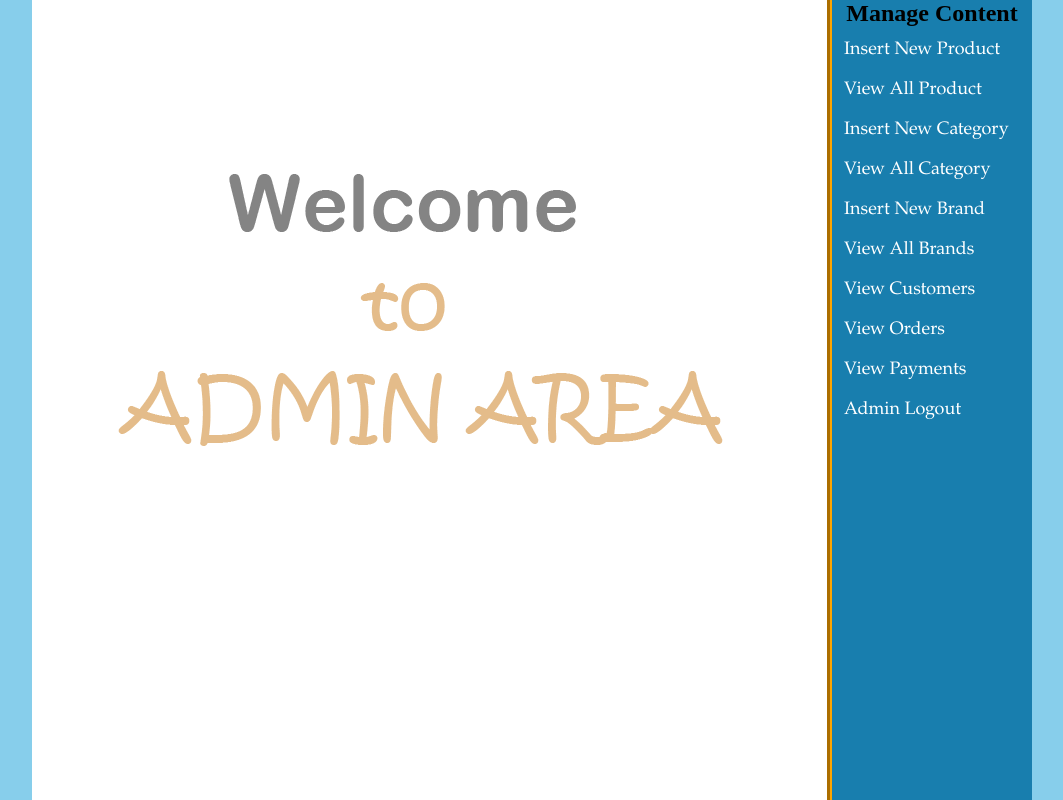
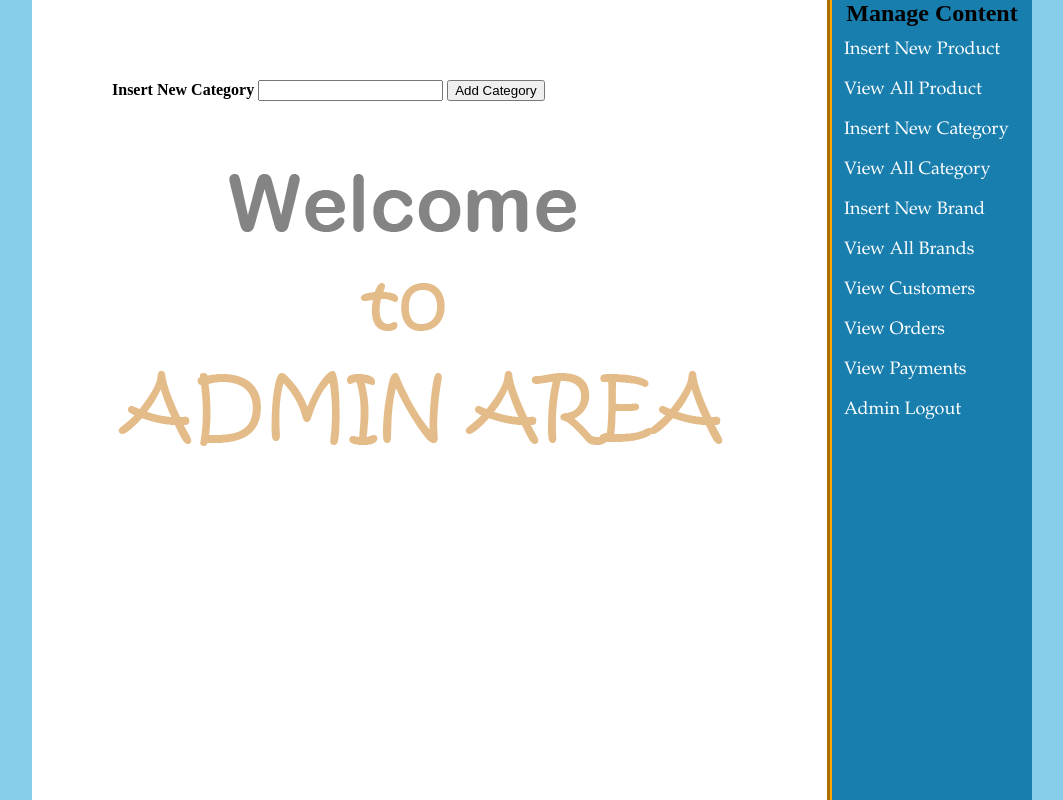
Before and after one commit to SunmeetOberoi/Web-Development, a PHP site: page /admin_area/index.php?insert_cat in a window 1280 px wide. Shown: the part 125-925 px from the top of the page, without its empty margins (108-1171 px from the left). Run offline with PHP 8.4, Linux system fonts and the light colour scheme.

Commit message:
Insert categories

```diff
--- a/Courses/php/ecommerce/admin_area/index.php
+++ b/Courses/php/ecommerce/admin_area/index.php
@@ -35,6 +35,9 @@
             include('view_product.php');
           elseif(isset($_GET['edit_pro']))
             include('edit_pro.php');
+          elseif (isset($_GET['insert_cat'])) {
+            include('insert_cat.php');
+          }
          ?>
       </div>
     </div>
--- /dev/null
+++ b/Courses/php/ecommerce/admin_area/insert_cat.php
@@ -0,0 +1,25 @@
+<!DOCTYPE html>
+<form action="" method="POST" style="padding:80px;">
+
+  <b>Insert New Category</b>
+
+  <input type="text" name="new_cat" required/>
+  <input type="submit" name="add_cat" value="Add Category"/>
+
+</form>
+
+<?php
+  include('includes/db.php');
+
+  if(isset($_POST['add_cat'])){
+    $new_cat = $_POST['new_cat'];
+    $insert_query = "INSERT INTO categories (cat_id, cat_title) VALUES (NULL, '$new_cat')";
+    $run_cat = mysqli_query($con, $insert_query);
+
+    if($run_cat){
+      echo "<script>alert('New category has been inserted')</script>";
+      echo "<script>window.open('index.php?view_cats', '_self')</script>";
+    }
+  }
+
+ ?>
```
